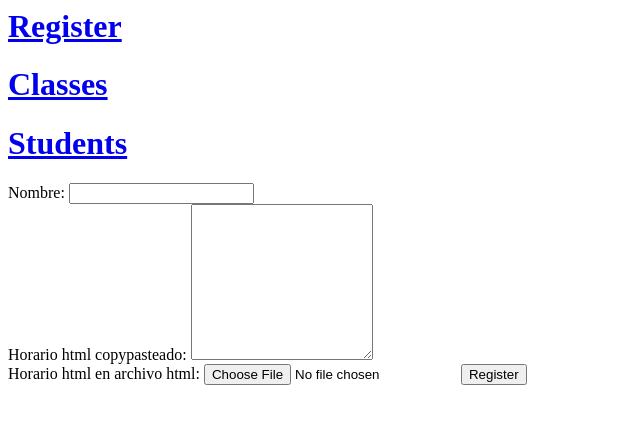
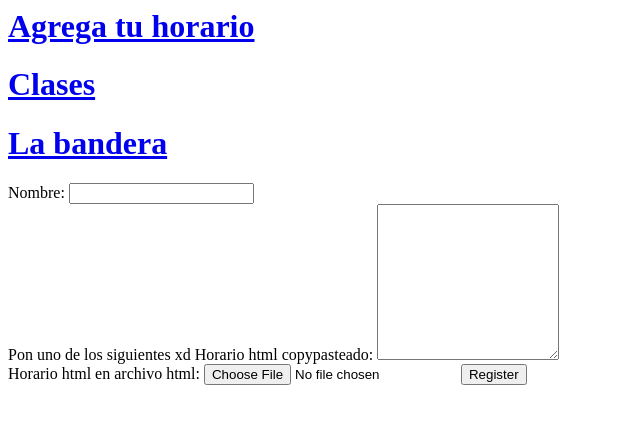
Before and after one commit to alifelan/shareSchedule, a Django app: page /register/ in a window 1280 px wide. Shown: the top 424 px of the page, without its empty margins (0-640 px from the left). Run offline with Django 3.2, Linux system fonts and the light colour scheme.

Commit message:
Modified templates

```diff
--- a/schedules/templates/schedules/index.html
+++ b/schedules/templates/schedules/index.html
@@ -1,3 +1,3 @@
-<a href="{% url 'schedules:register' %}"><h1>Register</h1></a>
-<a href="{% url 'schedules:classes' %}"><h1>Classes</h1></a>
-<a href="{% url 'schedules:students' %}"><h1>Students</h1></a>
+<a href="{% url 'schedules:register' %}"><h1>Agrega tu horario</h1></a>
+<a href="{% url 'schedules:classes' %}"><h1>Clases</h1></a>
+<a href="{% url 'schedules:students' %}"><h1>La bandera</h1></a>
--- a/schedules/templates/schedules/register.html
+++ b/schedules/templates/schedules/register.html
@@ -1,11 +1,12 @@
-<a href="{% url 'schedules:register' %}"><h1>Register</h1></a>
-<a href="{% url 'schedules:classes' %}"><h1>Classes</h1></a>
-<a href="{% url 'schedules:students' %}"><h1>Students</h1></a>
+<a href="{% url 'schedules:register' %}"><h1>Agrega tu horario</h1></a>
+<a href="{% url 'schedules:classes' %}"><h1>Clases</h1></a>
+<a href="{% url 'schedules:students' %}"><h1>La bandera</h1></a>
 {% if error_message %}<p><strong>{{ error_message }}</strong></p>{% endif %}
 
 <form action="{% url 'schedules:register' %}" method="post" id='register' enctype="multipart/form-data">
 {% csrf_token %}
 Nombre: <input type="text" name="name"><br>
+Pon uno de los siguientes xd
 Horario html copypasteado: <textarea form='register' rows=10 name="rawSchedule"></textarea><br>
 Horario html en archivo html: <input type='file' name='rawSchedule.html' accept='.html'>
 <input type="submit" value="Register">
```
Also changed, not shown: schedules/templates/schedules/class_detail.html (+6 -6 lines), schedules/templates/schedules/classes.html (+6 -6 lines), schedules/templates/schedules/group_detail.html (+4 -4 lines), schedules/templates/schedules/student_detail.html (+5 -5 lines), schedules/templates/schedules/students.html (+5 -5 lines).
